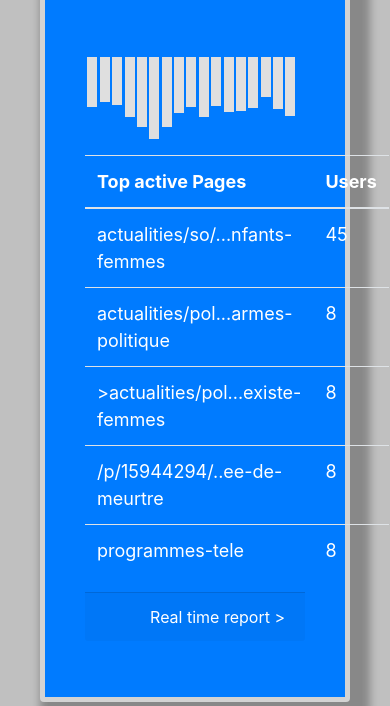
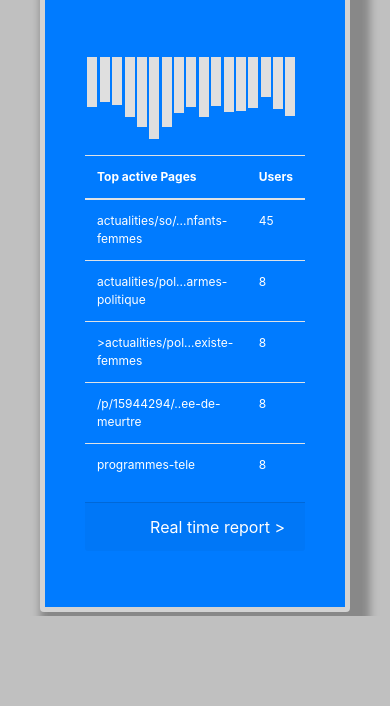
Before and after one commit to adrienclesse/css-integration, a plain HTML site: page interface2.html in a window 390 px wide. Shown: the part 248-954 px from the top of the page. After the commit the page ends 864 px from the top, so only its background shows below. Drawn offline with nearby package versions, Linux system fonts and the light colour scheme.

Commit message:
table responsive

```diff
--- a/css/interfaces2.scss
+++ b/css/interfaces2.scss
@@ -151,8 +151,18 @@ h8 {
     font-size: 18px;
     text-align: left;
     text-decoration: none;
+    border-collapse: collapse;
   }
 
   .card-footer{
       text-align: right;
   }
+
+  @media only screen and (max-width: 480px) {
+    table {
+      font-size: 12px;
+      text-align: left;
+      text-decoration: none;
+      border-collapse: collapse;
+    }
+  }
```
Also changed, not shown: css/interfaces2.css, 1 other file.
